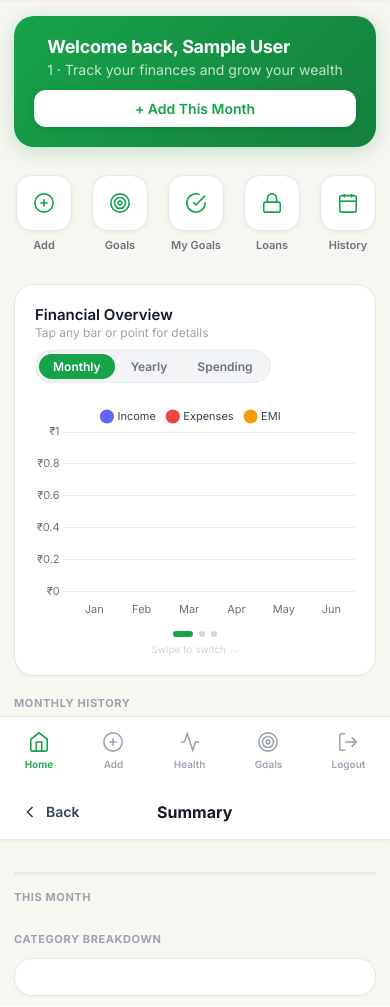
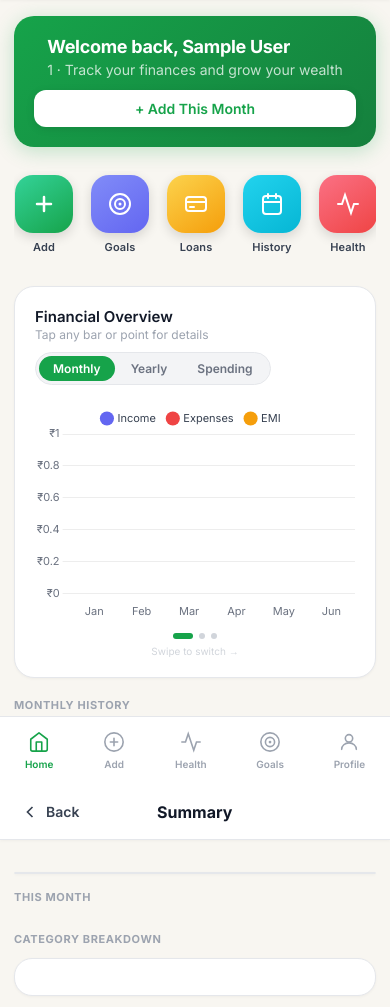
Before and after one commit to Bhatt753/financeiq, a Flask app: page /dashboard in a window 390 px wide. Shown: the part 60-1067 px from the top of the page. Run offline with Flask 3, Linux system fonts and the light colour scheme; the visitor is signed in with stand-in values (Sample User, id 1); data that the repository does not hold is empty; some libraries are stand-ins or nearby versions.

Commit message:
Redesign mobile nav: iOS-style colored circles, Profile replaces Logout
Top quick actions (5 items): Add, Goals, Loans, History, Health
- Each icon has a distinct gradient background color (green/indigo/amber/cyan/rose)
- Removed "My Goals" duplicate shortcut
- Scale-down press animation (cubic-bezier spring)
- 58px rounded-square (border-radius 18px) iOS-style icons
- White stroke icons on colored backgrounds

Bottom navigation: Home, Add, Health, Goals, Profile
- Profile (/setup_profile) replaces Logout
- Logout moved to navbar only
- Consistent target/bullseye icon for Goals across top + bottom

Co-Authored-By: Claude Sonnet 4.6 <noreply@anthropic.com>

```diff
--- a/templates/dashboard.html
+++ b/templates/dashboard.html
@@ -32,10 +32,15 @@
         .mobile-actions{display:none;overflow-x:auto;gap:16px;padding:4px 0 12px;margin-bottom:20px;scrollbar-width:none;}
         .mobile-actions::-webkit-scrollbar{display:none;}
         .mob-act{flex:0 0 auto;display:flex;flex-direction:column;align-items:center;gap:7px;text-decoration:none;min-width:60px;}
-        .mob-circle{width:56px;height:56px;border-radius:16px;background:#fff;border:1px solid #E5E7EB;display:flex;align-items:center;justify-content:center;color:#16A34A;transition:all 0.2s;box-shadow:0 1px 4px rgba(0,0,0,0.06);}
-        .mob-circle svg{width:22px;height:22px;}
-        .mob-act:hover .mob-circle,.mob-act:active .mob-circle{background:#F0FDF4;border-color:#BBF7D0;transform:translateY(-2px);}
-        .mob-act span{font-size:11px;font-weight:600;color:#6B7280;}
+        .mob-circle{width:58px;height:58px;border-radius:18px;display:flex;align-items:center;justify-content:center;color:#fff;transition:transform 0.18s cubic-bezier(0.34,1.56,0.64,1),box-shadow 0.2s;box-shadow:0 4px 12px rgba(0,0,0,0.14);}
+        .mob-circle svg{width:24px;height:24px;}
+        .mob-act:active .mob-circle{transform:scale(0.90);box-shadow:0 2px 6px rgba(0,0,0,0.1);}
+        .mob-act span{font-size:11px;font-weight:600;color:#374151;letter-spacing:0.1px;}
+        .mc-green {background:linear-gradient(145deg,#34D399,#16A34A);}
+        .mc-indigo{background:linear-gradient(145deg,#818CF8,#6366F1);}
+        .mc-amber {background:linear-gradient(145deg,#FCD34D,#F59E0B);}
+        .mc-cyan  {background:linear-gradient(145deg,#22D3EE,#06B6D4);}
+        .mc-rose  {background:linear-gradient(145deg,#FB7185,#EF4444);}
 
         .quick-links{display:grid;grid-template-columns:repeat(3,1fr);gap:12px;margin-bottom:24px;}
         .quick-card{background:#fff;border:1px solid #E5E7EB;border-radius:16px;padding:18px;text-decoration:none;transition:all 0.2s;display:flex;align-items:center;gap:14px;box-shadow:0 1px 3px rgba(0,0,0,0.04);}
@@ -314,14 +319,28 @@
         <a href="/add_data" class="btn-add-data">+ Add This Month</a>
     </div>
 
-    <!-- MOBILE CIRCLES -->
+    <!-- MOBILE CIRCLES — 5 quick actions -->
     <div class="mobile-actions">
-        <a href="/add_data" class="mob-act"><div class="mob-circle"><svg viewBox="0 0 24 24" fill="none" stroke="currentColor" stroke-width="1.75"><circle cx="12" cy="12" r="10"/><path d="M12 8v8M8 12h8"/></svg></div><span>Add</span></a>
-        <a href="/goal" class="mob-act"><div class="mob-circle"><svg viewBox="0 0 24 24" fill="none" stroke="currentColor" stroke-width="1.75"><circle cx="12" cy="12" r="10"/><circle cx="12" cy="12" r="6"/><circle cx="12" cy="12" r="2"/></svg></div><span>Goals</span></a>
-        <a href="/my_goals" class="mob-act"><div class="mob-circle"><svg viewBox="0 0 24 24" fill="none" stroke="currentColor" stroke-width="1.75"><path d="M22 11.08V12a10 10 0 1 1-5.93-9.14"/><polyline points="22 4 12 14.01 9 11.01"/></svg></div><span>My Goals</span></a>
-        <a href="/loans" class="mob-act"><div class="mob-circle"><svg viewBox="0 0 24 24" fill="none" stroke="currentColor" stroke-width="1.75"><rect x="3" y="11" width="18" height="11" rx="2"/><path d="M7 11V7a5 5 0 0 1 10 0v4"/></svg></div><span>Loans</span></a>
-        <a href="/history" class="mob-act"><div class="mob-circle"><svg viewBox="0 0 24 24" fill="none" stroke="currentColor" stroke-width="1.75"><rect x="3" y="4" width="18" height="18" rx="2"/><line x1="16" y1="2" x2="16" y2="6"/><line x1="8" y1="2" x2="8" y2="6"/><line x1="3" y1="10" x2="21" y2="10"/></svg></div><span>History</span></a>
-        <a href="/health" class="mob-act"><div class="mob-circle"><svg viewBox="0 0 24 24" fill="none" stroke="currentColor" stroke-width="1.75"><path d="M22 12h-4l-3 9L9 3l-3 9H2"/></svg></div><span>Health</span></a>
+        <a href="/add_data" class="mob-act">
+            <div class="mob-circle mc-green"><svg viewBox="0 0 24 24" fill="none" stroke="currentColor" stroke-width="2.5" stroke-linecap="round"><path d="M12 5v14M5 12h14"/></svg></div>
+            <span>Add</span>
+        </a>
+        <a href="/goal" class="mob-act">
+            <div class="mob-circle mc-indigo"><svg viewBox="0 0 24 24" fill="none" stroke="currentColor" stroke-width="2" stroke-linecap="round"><circle cx="12" cy="12" r="10"/><circle cx="12" cy="12" r="5"/><circle cx="12" cy="12" r="1.5" fill="currentColor" stroke="none"/></svg></div>
+            <span>Goals</span>
+        </a>
+        <a href="/loans" class="mob-act">
+            <div class="mob-circle mc-amber"><svg viewBox="0 0 24 24" fill="none" stroke="currentColor" stroke-width="2" stroke-linecap="round"><rect x="2" y="5" width="20" height="14" rx="3"/><line x1="2" y1="10" x2="22" y2="10"/><line x1="6" y1="15" x2="10" y2="15"/></svg></div>
+            <span>Loans</span>
+        </a>
+        <a href="/history" class="mob-act">
+            <div class="mob-circle mc-cyan"><svg viewBox="0 0 24 24" fill="none" stroke="currentColor" stroke-width="2" stroke-linecap="round"><rect x="3" y="4" width="18" height="18" rx="3"/><line x1="16" y1="2" x2="16" y2="6"/><line x1="8" y1="2" x2="8" y2="6"/><line x1="3" y1="10" x2="21" y2="10"/></svg></div>
+            <span>History</span>
+        </a>
+        <a href="/health" class="mob-act">
+            <div class="mob-circle mc-rose"><svg viewBox="0 0 24 24" fill="none" stroke="currentColor" stroke-width="2" stroke-linecap="round"><path d="M22 12h-4l-3 9L9 3l-3 9H2"/></svg></div>
+            <span>Health</span>
+        </a>
     </div>
 
     <!-- DESKTOP QUICK LINKS -->
@@ -433,11 +452,26 @@
 
 <!-- BOTTOM NAV -->
 <div class="bottom-nav">
-    <a href="/dashboard" class="active"><span class="nav-icon"><svg viewBox="0 0 24 24" fill="none" stroke="currentColor" stroke-width="1.75"><path d="M3 9l9-7 9 7v11a2 2 0 0 1-2 2H5a2 2 0 0 1-2-2z"/><polyline points="9 22 9 12 15 12 15 22"/></svg></span><span>Home</span></a>
-    <a href="/add_data"><span class="nav-icon"><svg viewBox="0 0 24 24" fill="none" stroke="currentColor" stroke-width="1.75"><circle cx="12" cy="12" r="10"/><path d="M12 8v8M8 12h8"/></svg></span><span>Add</span></a>
-    <a href="/health"><span class="nav-icon"><svg viewBox="0 0 24 24" fill="none" stroke="currentColor" stroke-width="1.75"><path d="M22 12h-4l-3 9L9 3l-3 9H2"/></svg></span><span>Health</span></a>
-    <a href="/goal"><span class="nav-icon"><svg viewBox="0 0 24 24" fill="none" stroke="currentColor" stroke-width="1.75"><circle cx="12" cy="12" r="10"/><circle cx="12" cy="12" r="6"/><circle cx="12" cy="12" r="2"/></svg></span><span>Goals</span></a>
-    <a href="/logout"><span class="nav-icon"><svg viewBox="0 0 24 24" fill="none" stroke="currentColor" stroke-width="1.75"><path d="M9 21H5a2 2 0 0 1-2-2V5a2 2 0 0 1 2-2h4"/><polyline points="16 17 21 12 16 7"/><line x1="21" y1="12" x2="9" y2="12"/></svg></span><span>Logout</span></a>
+    <a href="/dashboard" class="active">
+        <span class="nav-icon"><svg viewBox="0 0 24 24" fill="none" stroke="currentColor" stroke-width="1.75" stroke-linecap="round" stroke-linejoin="round"><path d="M3 9l9-7 9 7v11a2 2 0 0 1-2 2H5a2 2 0 0 1-2-2z"/><polyline points="9 22 9 12 15 12 15 22"/></svg></span>
+        <span>Home</span>
+    </a>
+    <a href="/add_data">
+        <span class="nav-icon"><svg viewBox="0 0 24 24" fill="none" stroke="currentColor" stroke-width="1.75" stroke-linecap="round"><circle cx="12" cy="12" r="10"/><path d="M12 8v8M8 12h8"/></svg></span>
+        <span>Add</span>
+    </a>
+    <a href="/health">
+        <span class="nav-icon"><svg viewBox="0 0 24 24" fill="none" stroke="currentColor" stroke-width="1.75" stroke-linecap="round"><path d="M22 12h-4l-3 9L9 3l-3 9H2"/></svg></span>
+        <span>Health</span>
+    </a>
+    <a href="/goal">
+        <span class="nav-icon"><svg viewBox="0 0 24 24" fill="none" stroke="currentColor" stroke-width="1.75" stroke-linecap="round"><circle cx="12" cy="12" r="10"/><circle cx="12" cy="12" r="5"/><circle cx="12" cy="12" r="1.5" fill="currentColor" stroke="none"/></svg></span>
+        <span>Goals</span>
+    </a>
+    <a href="/setup_profile">
+        <span class="nav-icon"><svg viewBox="0 0 24 24" fill="none" stroke="currentColor" stroke-width="1.75" stroke-linecap="round"><circle cx="12" cy="8" r="4"/><path d="M4 20c0-4 3.6-7 8-7s8 3 8 7"/></svg></span>
+        <span>Profile</span>
+    </a>
 </div>
 
 <script>
```
